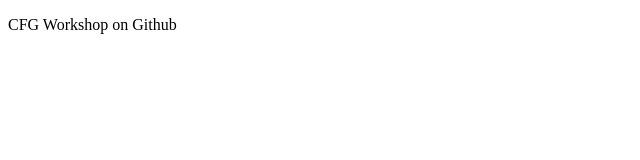
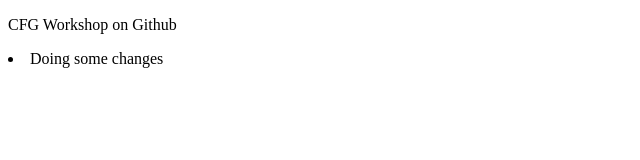
Before and after one commit to VatsalNanda/cfg_workshop, a plain HTML site: page index.html in a window 1280 px wide. Shown: the whole page, without its empty margins (0-640 px from the left). Drawn offline with Linux system fonts and the light colour scheme.

Commit message:
Changes made to the html file

```diff
--- a/index.html
+++ b/index.html
@@ -6,7 +6,10 @@
   </head>
   <body>
 
+
     <p>CFG Workshop on Github</p>
+
+    <li>Doing some changes</li>
 
   </body>
 </html>
```
